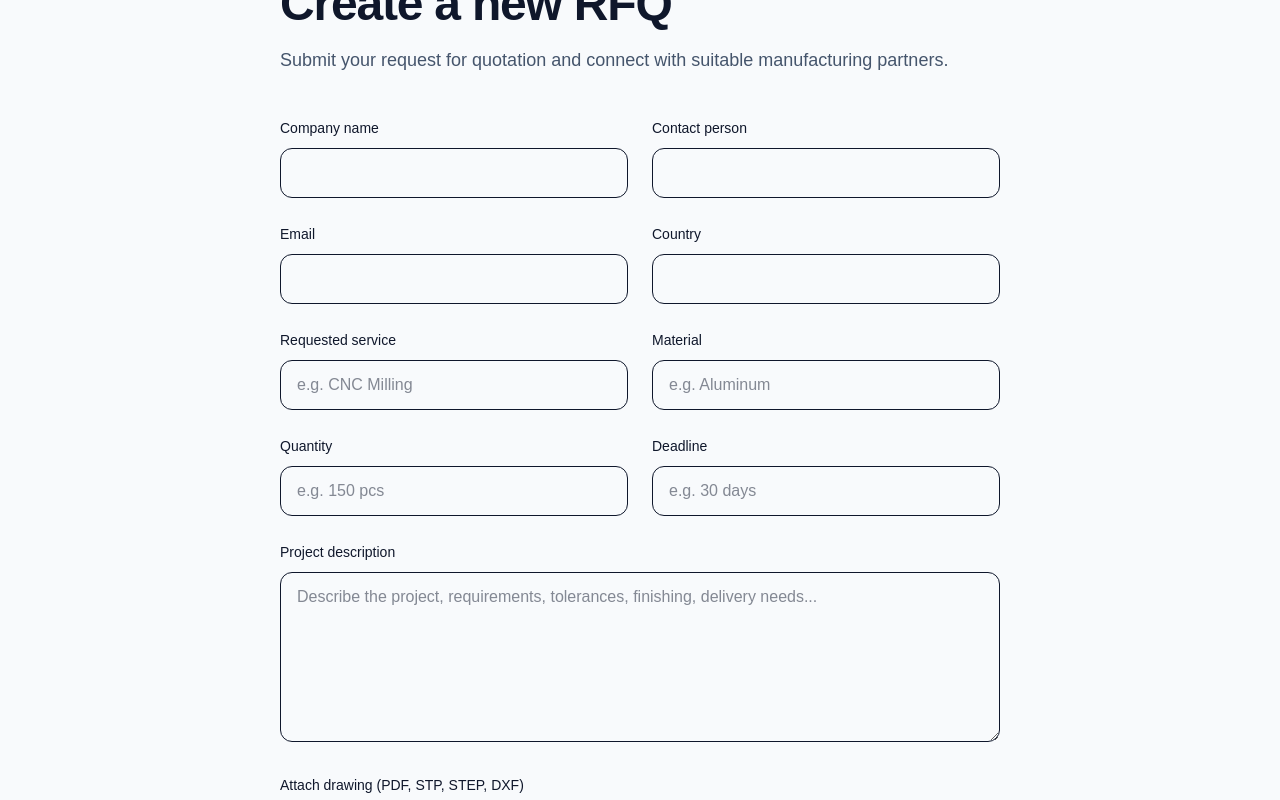
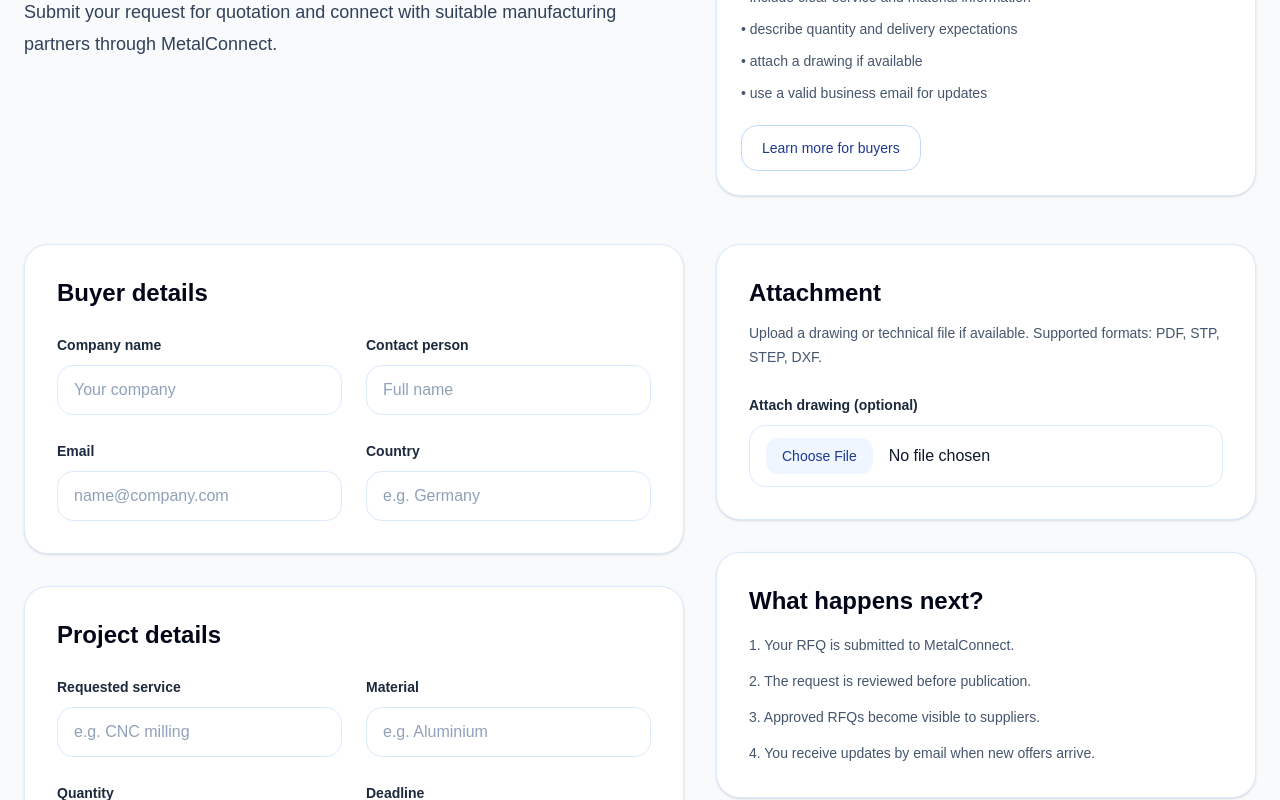
Before and after one commit to mini16111985-hub/metalconnect, a Next.js app: page /submit-rfq in a window 1280 px wide. Shown: the part 240-1040 px from the top of the page. Built offline with nearby package versions, Linux system fonts and the light colour scheme; no server answers.

Commit message:
redesign submit rfq page

```diff
--- a/app/submit-rfq/page.js
+++ b/app/submit-rfq/page.js
@@ -19,6 +19,11 @@ export default function SubmitRFQPage() {
   const [file, setFile] = useState(null);
   const [submitted, setSubmitted] = useState(false);
   const [uploadError, setUploadError] = useState("");
+  const [isSubmitting, setIsSubmitting] = useState(false);
+
+  const inputClassName =
+    "mt-2 w-full rounded-2xl border border-blue-100 bg-white px-4 py-3 text-slate-900 outline-none transition placeholder:text-slate-400 focus:border-blue-300 focus:ring-4 focus:ring-blue-100";
+  const labelClassName = "text-sm font-semibold text-slate-800";
 
   const handleChange = (e) => {
     setForm({
@@ -44,6 +49,7 @@ export default function SubmitRFQPage() {
   const handleSubmit = async (e) => {
     e.preventDefault();
     setUploadError("");
+    setIsSubmitting(true);
 
     const slug = createSlug();
     const buyerToken = createBuyerToken();
@@ -79,6 +85,7 @@ export default function SubmitRFQPage() {
       if (uploadError) {
         console.error("Upload error:", uploadError);
         setUploadError(uploadError.message || "File upload failed.");
+        setIsSubmitting(false);
         return;
       }
 
@@ -86,7 +93,7 @@ export default function SubmitRFQPage() {
         .from("rfq-files")
         .getPublicUrl(safeFileName);
 
-      fileUrl = publicUrlData.publicUrl;
+      fileUrl = publicUrlData?.publicUrl || null;
       fileName = file.name;
       filePath = safeFileName;
     }
@@ -116,6 +123,7 @@ export default function SubmitRFQPage() {
     if (error) {
       console.error("Insert RFQ error:", error);
       setUploadError(error.message);
+      setIsSubmitting(false);
       return;
     }
 
@@ -143,182 +151,276 @@ We will notify you when your request is reviewed or when new offers arrive.
       }),
     });
 
+    setIsSubmitting(false);
     setSubmitted(true);
   };
 
   if (submitted) {
     return (
-      <main className="min-h-screen flex items-center justify-center bg-slate-50">
-        <div className="rounded-3xl border bg-white p-10 text-center shadow-sm">
-          <h1 className="text-2xl font-semibold">RFQ submitted ✅</h1>
-          <p className="mt-3 text-slate-600">
-            Your request has been submitted successfully and is pending review.
+      <main className="min-h-screen bg-slate-50 text-slate-900">
+        <section className="mx-auto flex max-w-3xl px-6 py-20 md:py-28">
+          <div className="w-full rounded-3xl border border-blue-100 bg-white p-10 text-center shadow-sm">
+            <div className="mx-auto mb-5 inline-flex rounded-full border border-green-200 bg-green-50 px-3 py-1 text-xs font-semibold uppercase tracking-wide text-green-700">
+              Submission received
+            </div>
+
+            <h1 className="text-3xl font-bold tracking-tight text-slate-950 md:text-4xl">
+              RFQ submitted successfully
+            </h1>
+
+            <p className="mx-auto mt-4 max-w-2xl text-base leading-7 text-slate-600">
+              Your request has been submitted and is currently pending review.
+              Once approved, it can become visible to relevant suppliers on MetalConnect.
             </p>
 
+            <div className="mt-8 flex flex-wrap justify-center gap-4">
               <a
                 href="/rfq"
-            className="mt-6 inline-block rounded-2xl bg-slate-900 px-5 py-3 text-white"
+                className="rounded-2xl bg-blue-900 px-5 py-3 text-sm font-medium text-white transition hover:bg-blue-800"
               >
                 Back to RFQ board
               </a>
+
+              <a
+                href="/buyers"
+                className="rounded-2xl border border-blue-200 bg-white px-5 py-3 text-sm font-medium text-blue-900 transition hover:bg-blue-50"
+              >
+                Buyer flow
+              </a>
             </div>
+          </div>
+        </section>
       </main>
     );
   }
 
   return (
     <main className="min-h-screen bg-slate-50 text-slate-900">
-      <section className="mx-auto max-w-3xl px-6 py-16 md:py-24">
-        <div className="mb-6 inline-flex rounded-full border border-slate-200 bg-white px-3 py-1 text-xs font-medium uppercase tracking-wide text-slate-600">
+      <section className="mx-auto max-w-7xl px-6 pt-8 pb-16 md:pt-10 md:pb-20">
+        <div className="mb-6 inline-flex rounded-full border border-blue-200 bg-blue-50 px-3 py-1 text-xs font-semibold uppercase tracking-wide text-blue-800">
           Buyer RFQ Form
         </div>
 
-        <h1 className="text-4xl font-bold tracking-tight md:text-5xl">
+        <div className="grid gap-8 md:grid-cols-[1.1fr_0.9fr] md:items-start">
+          <div>
+            <h1 className="text-4xl font-bold tracking-tight text-slate-950 md:text-5xl">
               Create a new RFQ
             </h1>
 
-        <p className="mt-4 max-w-2xl text-lg leading-8 text-slate-600">
-          Submit your request for quotation and connect with suitable manufacturing partners.
+            <p className="mt-6 max-w-3xl text-lg leading-8 text-slate-700">
+              Submit your request for quotation and connect with suitable
+              manufacturing partners through MetalConnect.
             </p>
+          </div>
 
-        <form onSubmit={handleSubmit} className="mt-10 space-y-6">
-          <div className="grid gap-6 md:grid-cols-2">
+          <div className="rounded-3xl border border-blue-100 bg-white p-6 shadow-sm">
+            <div className="text-sm font-semibold uppercase tracking-wide text-blue-700">
+              Before you submit
+            </div>
+
+            <ul className="mt-4 space-y-2 text-sm leading-6 text-slate-600">
+              <li>• include clear service and material information</li>
+              <li>• describe quantity and delivery expectations</li>
+              <li>• attach a drawing if available</li>
+              <li>• use a valid business email for updates</li>
+            </ul>
+
+            <a
+              href="/buyers"
+              className="mt-5 inline-block rounded-2xl border border-blue-200 bg-white px-5 py-3 text-sm font-medium text-blue-900 transition hover:bg-blue-50"
+            >
+              Learn more for buyers
+            </a>
+          </div>
+        </div>
+
+        <form onSubmit={handleSubmit} className="mt-12">
+          <div className="grid gap-8 lg:grid-cols-[1.1fr_0.9fr]">
+            <div className="space-y-8">
+              <div className="rounded-3xl border border-blue-100 bg-white p-8 shadow-sm">
+                <h2 className="text-2xl font-semibold text-slate-950">
+                  Buyer details
+                </h2>
+
+                <div className="mt-6 grid gap-6 md:grid-cols-2">
                   <div>
-              <label className="text-sm font-medium">Company name</label>
+                    <label className={labelClassName}>Company name</label>
                     <input
                       type="text"
                       name="companyName"
                       required
                       onChange={handleChange}
-                className="mt-2 w-full rounded-xl border px-4 py-3"
+                      className={inputClassName}
+                      placeholder="Your company"
                     />
                   </div>
 
                   <div>
-              <label className="text-sm font-medium">Contact person</label>
+                    <label className={labelClassName}>Contact person</label>
                     <input
                       type="text"
                       name="contactPerson"
                       required
                       onChange={handleChange}
-                className="mt-2 w-full rounded-xl border px-4 py-3"
+                      className={inputClassName}
+                      placeholder="Full name"
                     />
                   </div>
-          </div>
 
-          <div className="grid gap-6 md:grid-cols-2">
                   <div>
-              <label className="text-sm font-medium">Email</label>
+                    <label className={labelClassName}>Email</label>
                     <input
                       type="email"
                       name="email"
                       required
                       onChange={handleChange}
-                className="mt-2 w-full rounded-xl border px-4 py-3"
+                      className={inputClassName}
+                      placeholder="name@company.com"
                     />
                   </div>
 
                   <div>
-              <label className="text-sm font-medium">Country</label>
+                    <label className={labelClassName}>Country</label>
                     <input
                       type="text"
                       name="country"
                       required
                       onChange={handleChange}
-                className="mt-2 w-full rounded-xl border px-4 py-3"
+                      className={inputClassName}
+                      placeholder="e.g. Germany"
                     />
                   </div>
                 </div>
+              </div>
 
-          <div className="grid gap-6 md:grid-cols-2">
+              <div className="rounded-3xl border border-blue-100 bg-white p-8 shadow-sm">
+                <h2 className="text-2xl font-semibold text-slate-950">
+                  Project details
+                </h2>
+
+                <div className="mt-6 grid gap-6 md:grid-cols-2">
                   <div>
-              <label className="text-sm font-medium">Requested service</label>
+                    <label className={labelClassName}>Requested service</label>
                     <input
                       type="text"
                       name="service"
                       required
                       onChange={handleChange}
-                className="mt-2 w-full rounded-xl border px-4 py-3"
-                placeholder="e.g. CNC Milling"
+                      className={inputClassName}
+                      placeholder="e.g. CNC milling"
                     />
                   </div>
 
                   <div>
-              <label className="text-sm font-medium">Material</label>
+                    <label className={labelClassName}>Material</label>
                     <input
                       type="text"
                       name="material"
                       required
                       onChange={handleChange}
-                className="mt-2 w-full rounded-xl border px-4 py-3"
-                placeholder="e.g. Aluminum"
+                      className={inputClassName}
+                      placeholder="e.g. Aluminium"
                     />
                   </div>
-          </div>
 
-          <div className="grid gap-6 md:grid-cols-2">
                   <div>
-              <label className="text-sm font-medium">Quantity</label>
+                    <label className={labelClassName}>Quantity</label>
                     <input
                       type="text"
                       name="quantity"
                       required
                       onChange={handleChange}
-                className="mt-2 w-full rounded-xl border px-4 py-3"
+                      className={inputClassName}
                       placeholder="e.g. 150 pcs"
                     />
                   </div>
 
                   <div>
-              <label className="text-sm font-medium">Deadline</label>
+                    <label className={labelClassName}>Deadline</label>
                     <input
                       type="text"
                       name="deadline"
                       required
                       onChange={handleChange}
-                className="mt-2 w-full rounded-xl border px-4 py-3"
+                      className={inputClassName}
                       placeholder="e.g. 30 days"
                     />
                   </div>
                 </div>
 
-          <div>
-            <label className="text-sm font-medium">Project description</label>
+                <div className="mt-6">
+                  <label className={labelClassName}>Project description</label>
                   <textarea
                     name="description"
-              rows="6"
+                    rows="7"
                     required
                     onChange={handleChange}
-              className="mt-2 w-full rounded-xl border px-4 py-3"
+                    className={inputClassName}
                     placeholder="Describe the project, requirements, tolerances, finishing, delivery needs..."
                   />
                 </div>
+              </div>
+            </div>
 
-          <div>
-            <label className="text-sm font-medium">
-              Attach drawing (PDF, STP, STEP, DXF)
+            <div className="space-y-8">
+              <div className="rounded-3xl border border-blue-100 bg-white p-8 shadow-sm">
+                <h2 className="text-2xl font-semibold text-slate-950">
+                  Attachment
+                </h2>
+
+                <p className="mt-3 text-sm leading-6 text-slate-600">
+                  Upload a drawing or technical file if available. Supported
+                  formats: PDF, STP, STEP, DXF.
+                </p>
+
+                <div className="mt-6">
+                  <label className={labelClassName}>
+                    Attach drawing (optional)
                   </label>
 
                   <input
                     type="file"
                     accept=".pdf,.stp,.step,.dxf"
-              onChange={(e) => setFile(e.target.files[0])}
-              className="mt-2 w-full rounded-xl border px-4 py-3"
+                    onChange={(e) => setFile(e.target.files?.[0] || null)}
+                    className={`${inputClassName} file:mr-4 file:rounded-xl file:border-0 file:bg-blue-50 file:px-4 file:py-2 file:text-sm file:font-medium file:text-blue-900 hover:file:bg-blue-100`}
                   />
+
+                  {file && (
+                    <div className="mt-3 rounded-2xl border border-blue-100 bg-blue-50 px-4 py-3 text-sm text-slate-700">
+                      Selected file: <span className="font-medium">{file.name}</span>
+                    </div>
+                  )}
+                </div>
+              </div>
+
+              <div className="rounded-3xl border border-blue-100 bg-white p-8 shadow-sm">
+                <h2 className="text-2xl font-semibold text-slate-950">
+                  What happens next?
+                </h2>
+
+                <ol className="mt-4 space-y-3 text-sm leading-6 text-slate-600">
+                  <li>1. Your RFQ is submitted to MetalConnect.</li>
+                  <li>2. The request is reviewed before publication.</li>
+                  <li>3. Approved RFQs become visible to suppliers.</li>
+                  <li>4. You receive updates by email when new offers arrive.</li>
+                </ol>
               </div>
 
               {uploadError && (
-            <div className="rounded-xl border border-red-200 bg-red-50 px-4 py-3 text-sm text-red-700">
+                <div className="rounded-2xl border border-red-200 bg-red-50 px-4 py-3 text-sm text-red-700">
                   Error: {uploadError}
                 </div>
               )}
 
               <button
                 type="submit"
-            className="w-full rounded-2xl bg-slate-900 px-5 py-3 text-white font-medium"
+                disabled={isSubmitting}
+                className="w-full rounded-2xl bg-blue-900 px-5 py-4 text-sm font-medium text-white transition hover:bg-blue-800 disabled:cursor-not-allowed disabled:opacity-60"
               >
-            Submit RFQ →
+                {isSubmitting ? "Submitting RFQ..." : "Submit RFQ →"}
               </button>
+            </div>
+          </div>
         </form>
       </section>
     </main>
```
Lines whose indentation alone changed are shown as unchanged.
